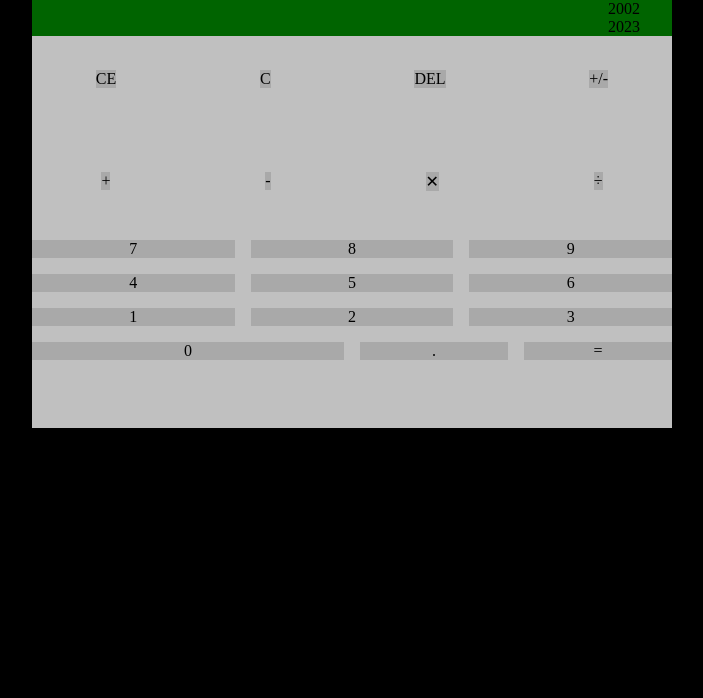
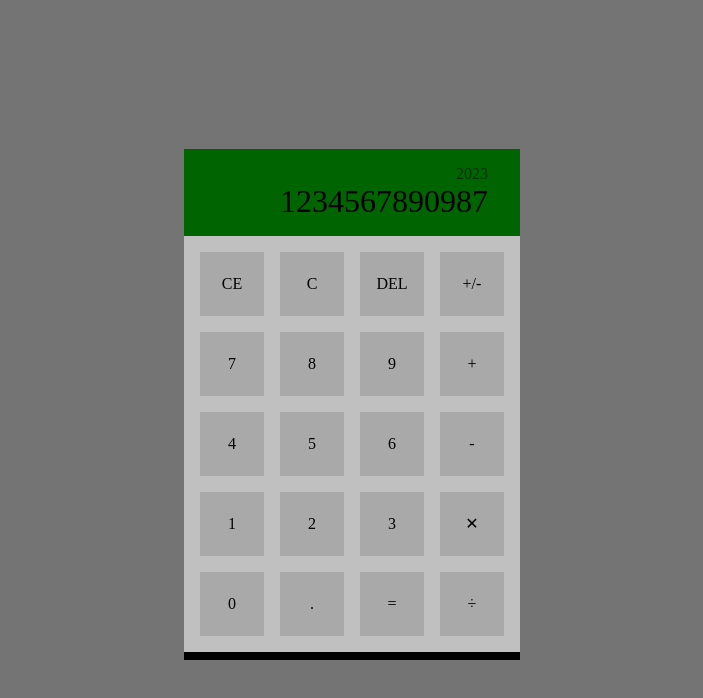
Before and after one commit to Michota/calculator, a plain HTML site: page index.html in a window 1280 px wide. Shown: the whole page, without its empty margins (288-991 px from the left). Drawn offline with Linux system fonts and the light colour scheme.

Commit message:
Deafult style created, javascript file created

```diff
--- a/index.html
+++ b/index.html
@@ -6,28 +6,32 @@
     <meta name="viewport" content="width=device-width, initial-scale=1.0" />
     <link rel="stylesheet" href="style.css" />
     <title>Kalkulator</title>
+    <script defer src="script.js"></script>
   </head>
   <body>
-    <div class="container">
+    <div class="calculator">
       <main>
         <div class="screen">
-          <p class="previous-result">2002</p>
-          <p class="current-result">2023</p>
+          <div class="results">
+            <p class="previous-result pResult">2023</p>
+            <p class="current-result cResult">1234567890987</p>
+          </div>
         </div>
         <div class="buttons">
-          <div class="first-row row">
+          <!-- <div class="first-row row"> -->
           <div class="btn">CE</div>
           <div class="btn">C</div>
           <div class="btn">DEL</div>
           <div class="btn">+/-</div>
-          </div>
-          <div class="second-row row">
-            <div class="btn">+</div>
-            <div class="btn">-</div>
-            <div class="btn">✕</div>
-            <div class="btn">÷</div>
-          </div>
-          <div class="third-row row">
+          <!-- </div> -->
+          <!-- <div class="second-row row"> -->
+          <div class="btn add">+</div>
+          <div class="btn substract">-</div>
+          <div class="btn multiply">✕</div>
+          <div class="btn divide">÷</div>
+          <!-- </div> -->
+          <!-- <div class="third-row row"> -->
+
           <div class="btn">7</div>
           <div class="btn">8</div>
           <div class="btn">9</div>
@@ -37,12 +41,12 @@
           <div class="btn">1</div>
           <div class="btn">2</div>
           <div class="btn">3</div>
-          </div>
-          <div class="fourth-row row">
+          <!-- </div> -->
+          <!-- <div class="fourth-row row"> -->
           <div class="btn zero">0</div>
           <div class="btn">.</div>
           <div class="btn">=</div>
-          </div>
+          <!-- </div> -->
         </div>
       </main>
     </div>
--- a/script.js
+++ b/script.js
@@ -0,0 +1,7 @@
+"use strict";
+// Selecting elements
+
+// const result = document.querySelector(".cResult");
+// const previuousResult = document.querySelector(".cPesult");
+const result = document.querySelector(".cResult"),
+  previousResult = document.querySelector(".pResult");
--- a/style.css
+++ b/style.css
@@ -6,10 +6,19 @@
   padding: 0;
 }
 
+*::selection {
+  color: initial;
+  background-color: transparent;
+}
+
+* {
+  cursor: default;
+}
+
 /* Page overall */
 
 :root {
-  --bg: #000000;
+  --bg: #747474;
   --main: silver;
   --secondary: darkgray;
   --dark: #000000;
@@ -21,16 +30,18 @@
 body {
   background-color: var(--bg);
   color: var(--main);
+  height: 100vh;
+  display: flex;
+  align-items: center;
+  justify-content: center;
+}
+
+.calculator {
+  background-color: var(--main);
 }
 
 main {
-  background-color: var(--main);
-}
-
-.container {
-  width: 50%;
-  margin-left: 25%;
-  margin-right: 25%;
+  box-shadow: 0 8px 0 0 black;
 }
 
 /* buttons */
@@ -40,13 +51,29 @@ main {
   grid-template-rows: repeat(4, 1fr);
 }
 
-.buttons,
-.row {
-  gap: 16px;
+.add {
+  grid-column: 4;
+  grid-row: 2;
 }
 
-.row {
-  text-align: center;
+.substract {
+  grid-column: 4;
+  grid-row: 3;
+}
+
+.multiply {
+  grid-column: 4;
+  grid-row: 4;
+}
+
+.divide {
+  grid-column: 4;
+  grid-row: 5;
+}
+
+.buttons {
+  padding: 16px;
+  gap: 16px;
 }
 
 .first-row,
@@ -71,7 +98,7 @@ main {
 }
 
 .zero {
-  grid-column: 1 / span 2;
+  grid-column: 1;
 }
 
 /* screen */
@@ -79,11 +106,21 @@ main {
 .screen {
   color: var(--display-text);
   background-color: var(--display);
+  width: 100%;
 }
 
-.screen p {
+.previous-result {
+  opacity: 50%;
+  font-size: 16px;
+}
+
+.current-result {
+  font-size: 32px;
+}
+
+.results {
   text-align: right;
-  margin-right: 32px;
+  padding: 16px 32px;
 }
 
 /* buttons */
@@ -91,4 +128,28 @@ main {
 .btn {
   color: var(--dark);
   background-color: var(--secondary);
+  cursor: pointer;
+  width: 64px;
+  height: 64px;
+  text-align: center;
+  display: flex;
+  justify-content: center;
+  align-items: center;
+  transition: 200ms;
 }
+
+.btn:hover {
+  margin: 1.5%;
+  height: 96%;
+  width: 96%;
+  transition: 500ms;
+  box-shadow: 0 8px 0 0 black;
+}
+
+.btn:active {
+  margin: 3%;
+  height: 92%;
+  width: 92%;
+  transition: 200ms;
+  box-shadow: 0 4px 0 0 black;
+}
```
Lines whose indentation alone changed are shown as unchanged.
